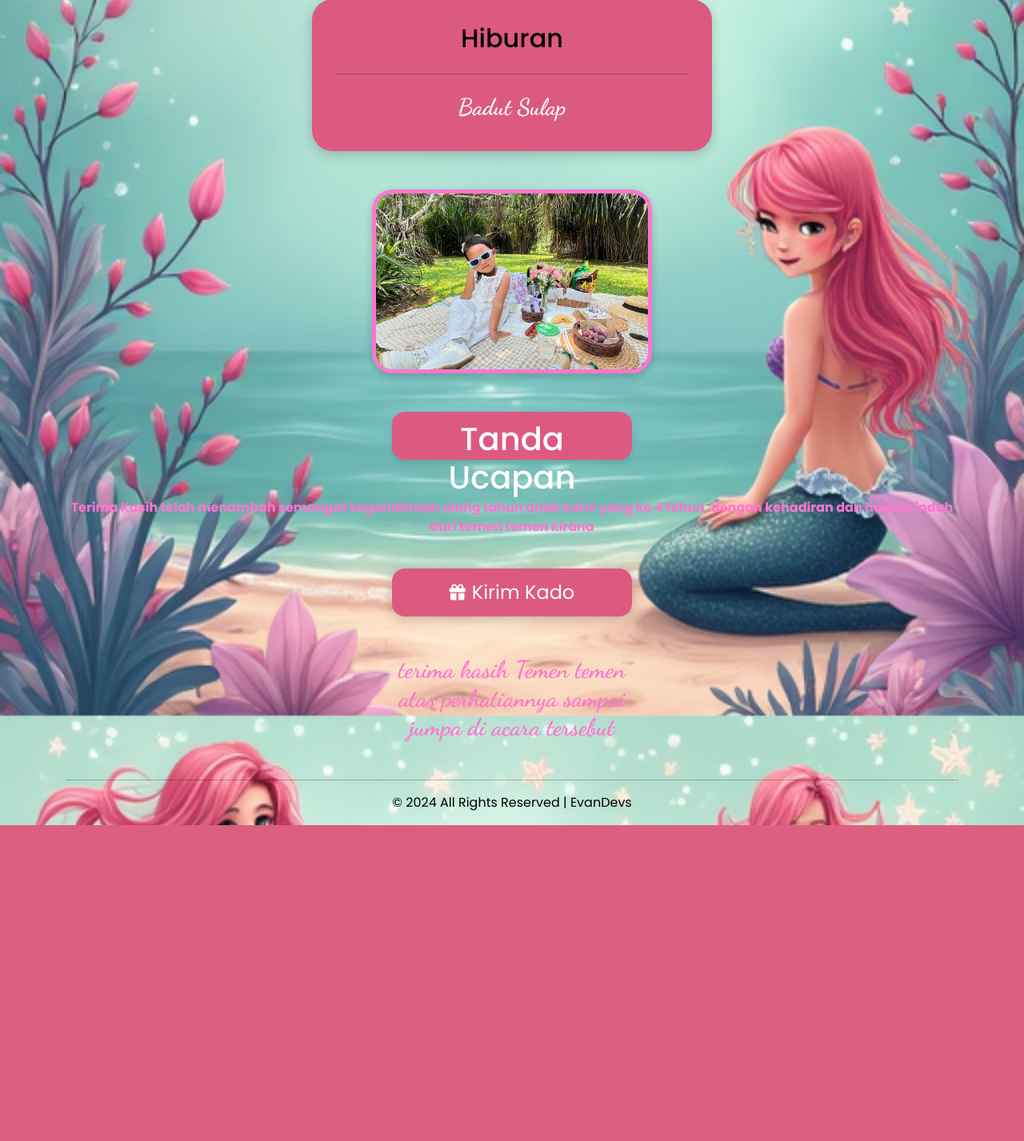
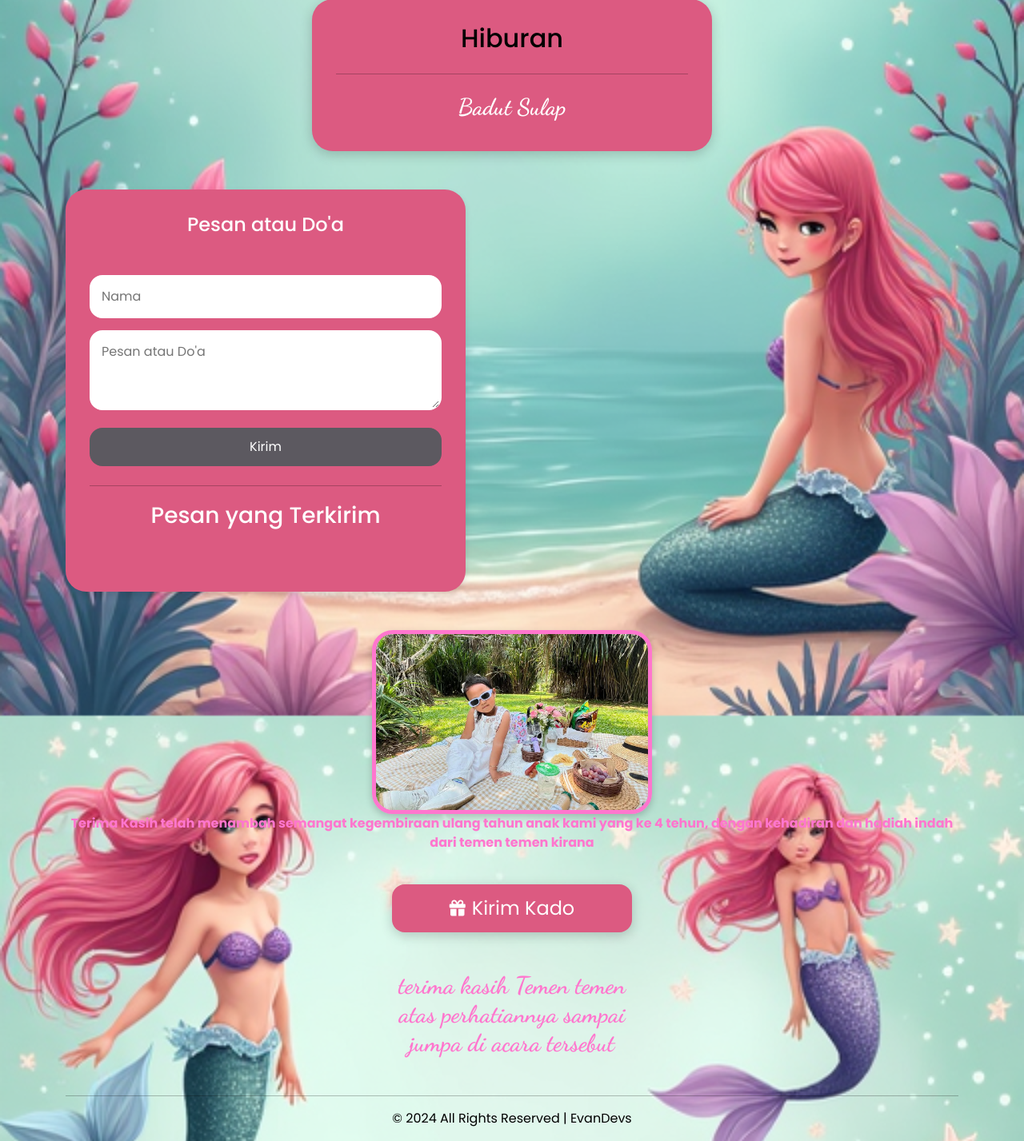
Before and after one commit to baguzae/bocil, a PHP site: page /home.html in a window 1280 px wide. Shown: the part 1405-2832 px from the top of the page at 80% size. Before the commit the page ends 2437 px from the top, so only its background shows below. Run offline with PHP 8.4, Linux system fonts and the light colour scheme.

Commit message:
Update proyek dengan perubahan pada home.html

```diff
--- a/home.html
+++ b/home.html
@@ -114,15 +114,27 @@
             </div>
         </div>
 
+        <div class="form-container mt-5">
+            <h2 class="mb-4">Pesan atau Do'a</h2>
+            <form id="message-form" class="mt-5">
+                <input type="text" id="name-input" class="input-field" placeholder="Nama" required>
+                <textarea id="message-input" class="input-field" placeholder="Pesan atau Do'a" required></textarea>
+                <button type="submit" class="submit-btn">Kirim</button>
+            </form>
+            <hr class="mt-4">
+            <div id="messages-container">
+                <h3 class="text-center text-white">Pesan yang Terkirim</h3>
+                <div id="messages-list" class="mt-5"></div>
+            </div>
+        </div>
+
+
         <div class="gift text-center mt-5">
             <div class="image-container2 mt-5">
                 <img src="foto 02.jpeg" alt="Gambar Bulat" class="rounded-image">
             </div>
             <div class="text-gift">
                 <div class="center-container">
-                    <div class="bg-text mt-5 mb-5">
-                        <h1>Tanda Ucapan</h1>
-                    </div>
                 </div>
                 <p>Terima Kasih telah menambah semangat kegembiraan ulang tahun anak
                 kami yang ke 4 tehun, dengan kehadiran dan hadiah indah dari temen temen kirana </p>
--- a/styles.css
+++ b/styles.css
@@ -393,7 +393,75 @@
     background-color: #FF76CE;
 }
 
+.form-container {
+    background-color: #DC5A81;
+    border-radius: 26px;
+    box-shadow: 0 4px 8px rgba(0, 0, 0, 0.1);
+    padding: 30px;
+    max-width: 500px;
+    width: 100%;
+}
 
+.form-container h2 {
+    font-size: 24px;
+    color: #fff;
+    text-align: center;
+    margin-bottom: 20px;
+}
+
+.input-field {
+    width: 100%;
+    padding: 12px;
+    margin-bottom: 15px;
+    border-radius: 16px;
+    border: 3px solid #fff;
+    font-size: 16px;
+}
+
+textarea {
+    resize: vertical;
+    min-height: 100px;
+}
+
+.submit-btn {
+    width: 100%;
+    padding: 12px;
+    background-color: #5c5960;
+    color: #fff;
+    border: none;
+    border-radius: 16px;
+    cursor: pointer;
+    font-size: 16px;
+}
+
+
+#messages-container {
+    margin-top: 20px;
+}
+
+#messages-list {
+    max-height: 200px;
+    overflow-y: auto;
+}
+
+.message-item {
+    background-color: #fff;
+    padding: 10px;
+    border-radius: 16px;
+    margin-bottom: 10px;
+    border-left: 10px solid #FF76CE;
+}
+
+.message-item p {
+    margin: 0;
+    font-size: 14px;
+    color: #333;
+}
+
+.message-item .sender {
+    font-weight: bold;
+    color: #FF76CE;
+}
 
 hr{
     color: #000;
```
Also changed, not shown: script.js (+68 -0 lines).
